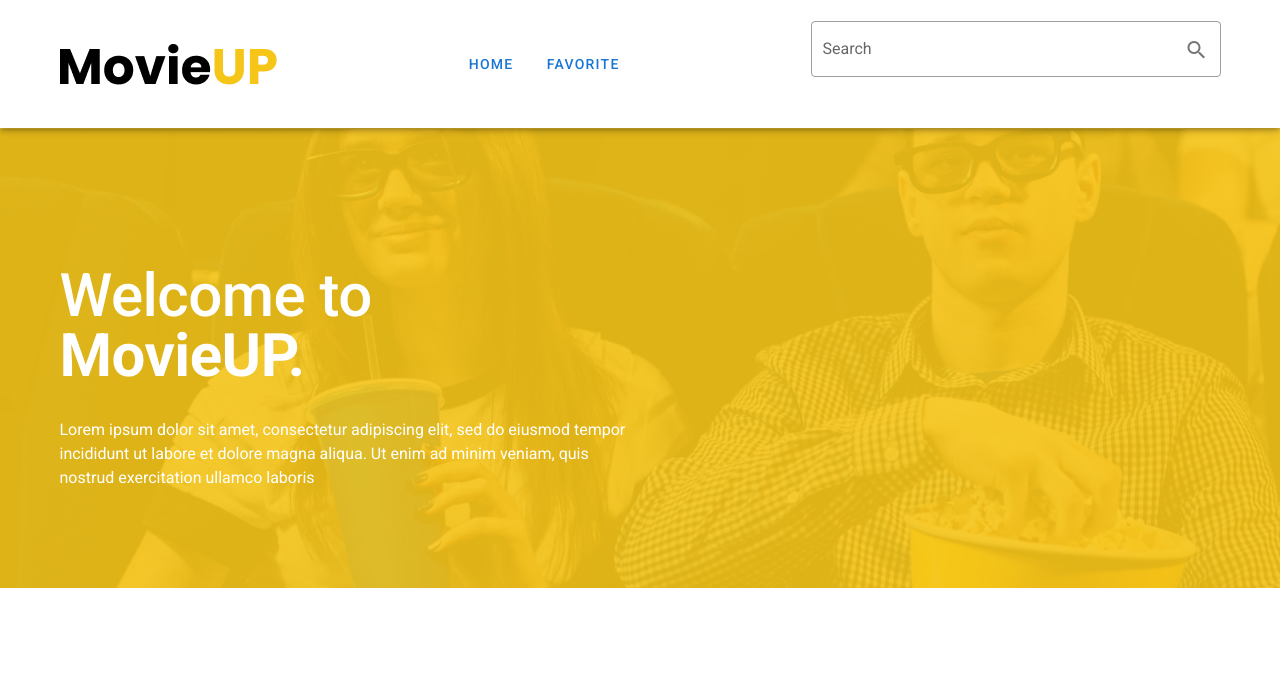
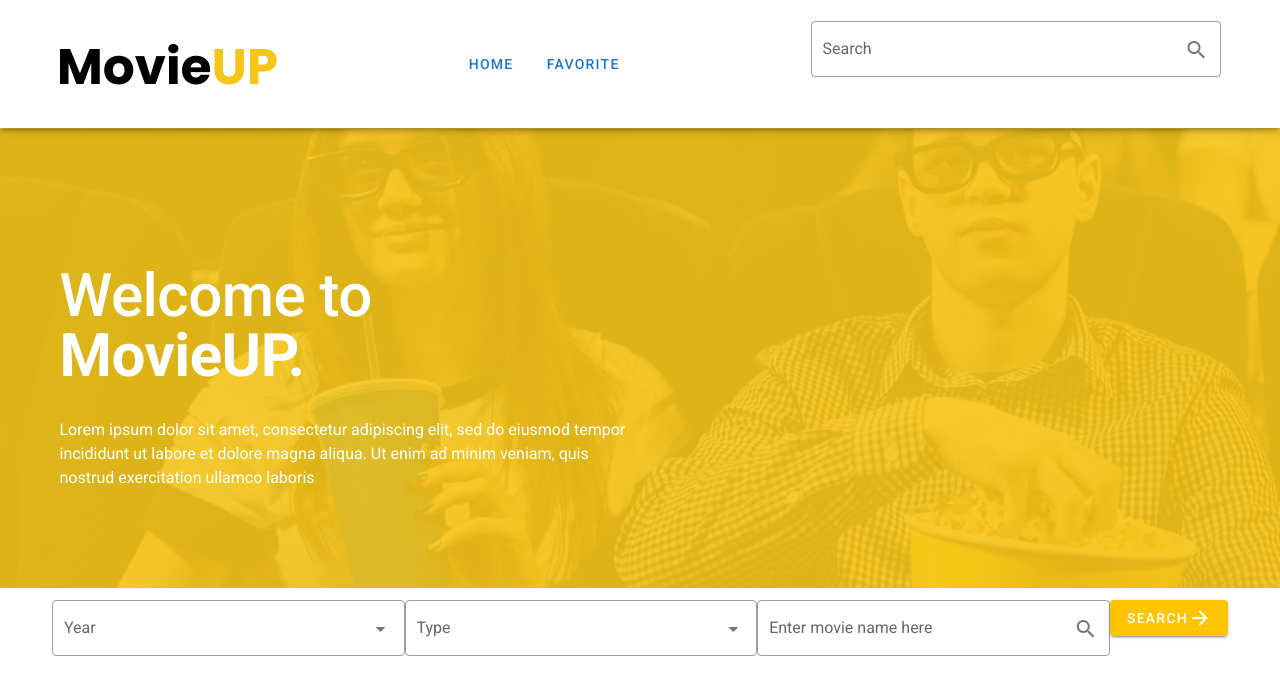
Before and after one commit to FirdevsASLAN/movie-up, a Vue app: page / in a window 1280 px wide. Shown: the top 694 px of the page. Built offline with nearby package versions, Linux system fonts and the light colour scheme.

Commit message:
create SearchArea components.

```diff
--- /dev/null
+++ b/src/components/SearchArea.vue
@@ -0,0 +1,25 @@
+<template>
+  <section class="white">
+    <v-container class="search__container d-flex">
+      <v-select :items="items" label="Year" outlined></v-select>
+      <v-select :items="items" label="Type" outlined></v-select>
+      <v-text-field
+        outlined
+        label="Enter movie name here"
+        append-icon="mdi-magnify"
+      ></v-text-field>
+      <v-btn elevation="2" color="amber accent-3" dark>
+        <span> Search </span>
+        <v-icon>mdi-arrow-right</v-icon>
+      </v-btn>
+    </v-container>
+  </section>
+</template>
+
+<style lang="scss" scoped>
+.search {
+  &__container {
+    max-width: 75rem;
+  }
+}
+</style>
--- a/src/views/HomeView.vue
+++ b/src/views/HomeView.vue
@@ -1,16 +1,19 @@
 <template>
   <div>
     <home-header />
+    <search-area />
   </div>
 </template>
 
 <script>
 import HomeHeader from "@/components/HomeHeader.vue";
+import SearchArea from "@/components/SearchArea.vue";
 
 export default {
   name: "HomeView",
   components: {
     HomeHeader,
+    SearchArea,
   },
 };
 </script>
```
